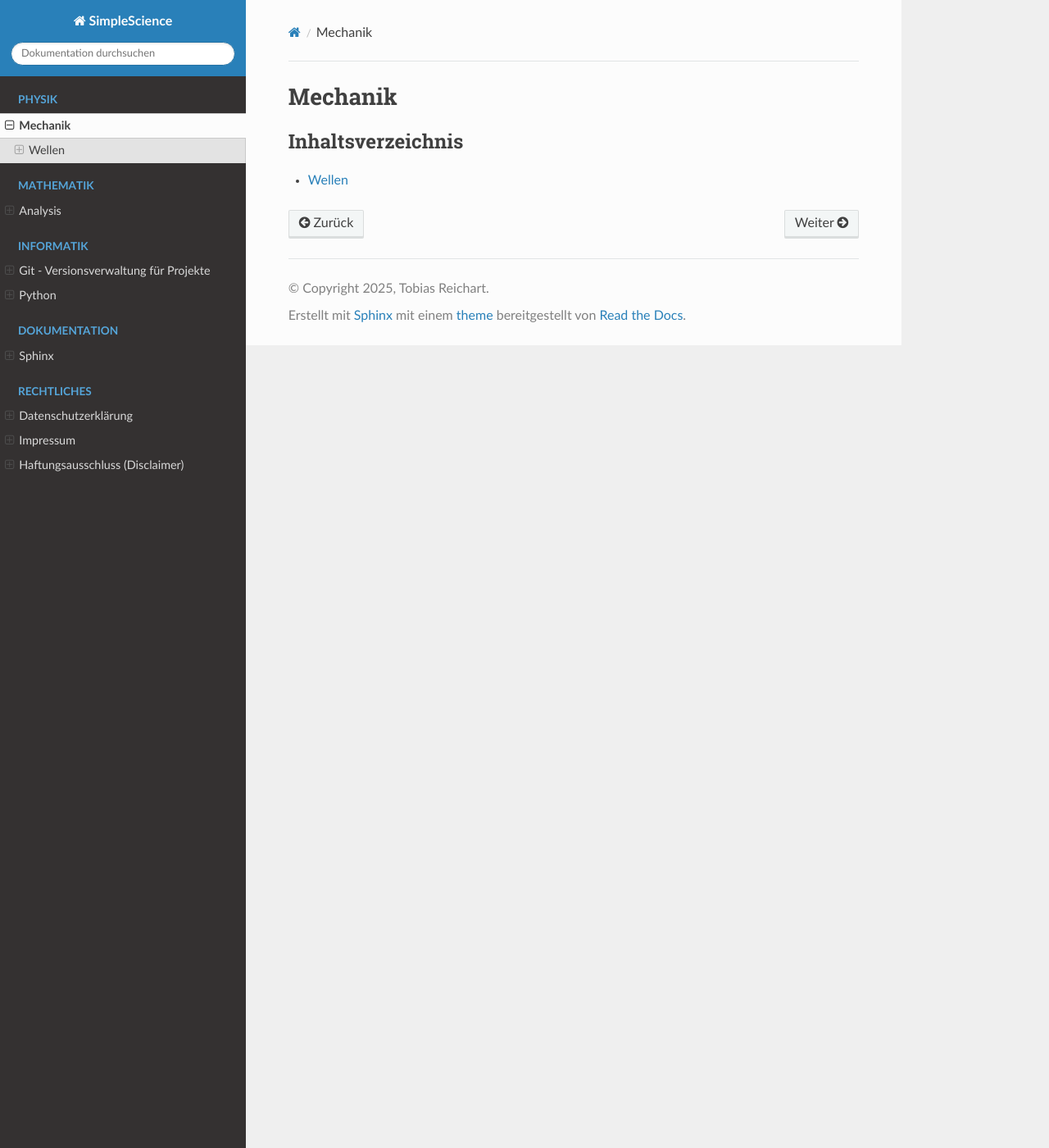
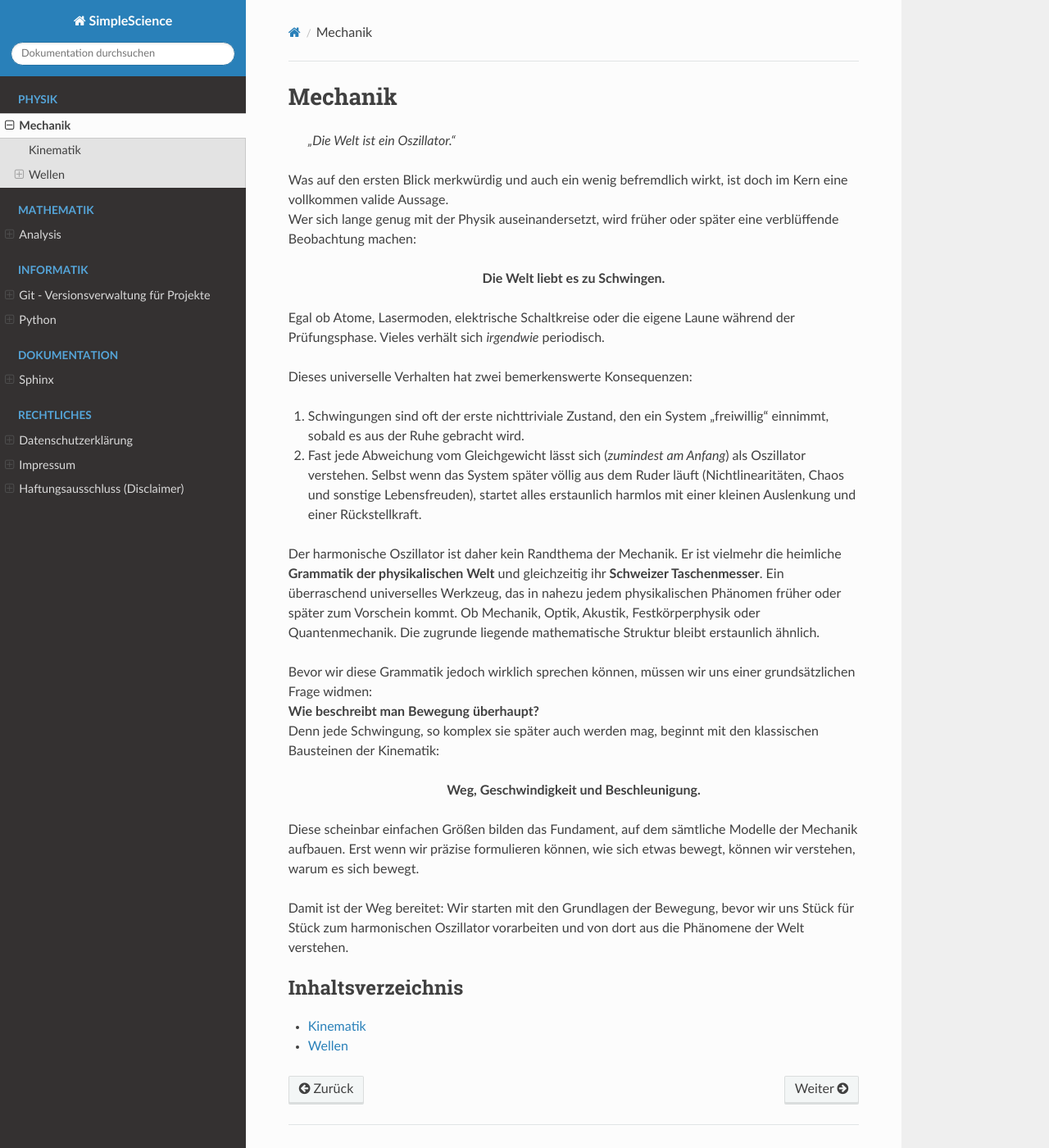
Before and after one commit to TobiasReichart/SimpleScience, a Sphinx documentation site: the page built from source/mechanik/index.md, in a window 1280 px wide and 1400 px high. Shown: the whole window at 82% size. Built offline with Sphinx 7.4.7 and the Read the Docs theme 3.1.0, drawn with Linux system fonts in a browser that asks for light colours; a script that is not in the unit is left out.

Commit message:
Add introductory content for Mechanik and create Kinematik section

````diff
--- a/source/mechanik/index.md
+++ b/source/mechanik/index.md
@@ -1,8 +1,34 @@
 # Mechanik
+
+> *"Die Welt ist ein Oszillator."*
+
+Was auf den ersten Blick merkwürdig und auch ein wenig befremdlich wirkt, ist doch im Kern eine vollkommen valide Aussage.\
+Wer sich lange genug mit der Physik auseinandersetzt, wird früher oder später eine verblüffende Beobachtung machen:
+```{centered} **Die Welt liebt es zu Schwingen.**
+```
+Egal ob Atome, Lasermoden, elektrische Schaltkreise oder die eigene Laune während der Prüfungsphase. Vieles verhält sich *irgendwie* periodisch.
+
+Dieses universelle Verhalten hat zwei bemerkenswerte Konsequenzen:
+1. Schwingungen sind oft der erste nichttriviale Zustand, den ein System „freiwillig“ einnimmt, sobald es aus der Ruhe gebracht wird.
+2.	Fast jede Abweichung vom Gleichgewicht lässt sich (*zumindest am Anfang*) als Oszillator verstehen. Selbst wenn das System später völlig aus dem Ruder läuft (Nichtlinearitäten, Chaos und sonstige Lebensfreuden), startet alles erstaunlich harmlos mit einer kleinen Auslenkung und einer Rückstellkraft.
+
+Der harmonische Oszillator ist daher kein Randthema der Mechanik.
+Er ist vielmehr die heimliche **Grammatik der physikalischen Welt** und gleichzeitig ihr **Schweizer Taschenmesser**. Ein überraschend universelles Werkzeug, das in nahezu jedem physikalischen Phänomen früher oder später zum Vorschein kommt.
+Ob Mechanik, Optik, Akustik, Festkörperphysik oder Quantenmechanik. Die zugrunde liegende mathematische Struktur bleibt erstaunlich ähnlich.
+
+Bevor wir diese Grammatik jedoch wirklich sprechen können, müssen wir uns einer grundsätzlichen Frage widmen:\
+**Wie beschreibt man Bewegung überhaupt?**\
+Denn jede Schwingung, so komplex sie später auch werden mag, beginnt mit den klassischen Bausteinen der Kinematik:
+```{centered} **Weg, Geschwindigkeit und Beschleunigung.**
+```
+Diese scheinbar einfachen Größen bilden das Fundament, auf dem sämtliche Modelle der Mechanik aufbauen. Erst wenn wir präzise formulieren können, wie sich etwas bewegt, können wir verstehen, warum es sich bewegt.
+
+Damit ist der Weg bereitet: Wir starten mit den Grundlagen der Bewegung, bevor wir uns Stück für Stück zum harmonischen Oszillator vorarbeiten und von dort aus die Phänomene der Welt verstehen.
 
 ```{toctree}
 :maxdepth: 1
 :caption: Inhaltsverzeichnis
 
+kinematik/index
 wellen/index
 ```
--- /dev/null
+++ b/source/mechanik/kinematik/index.md
@@ -0,0 +1 @@
+# Kinematik
````
